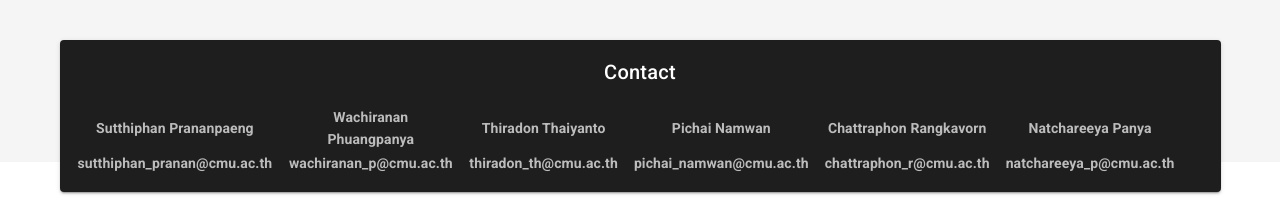
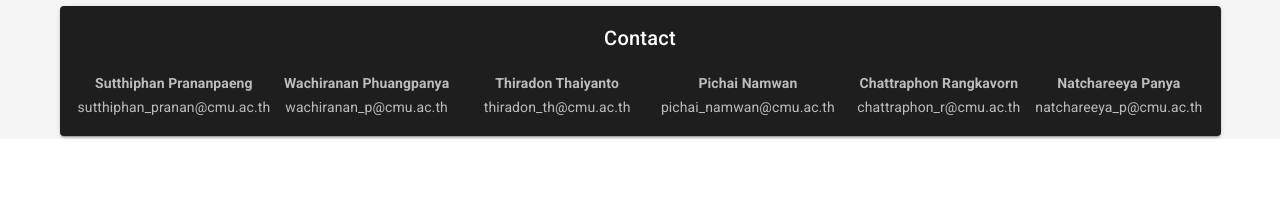
Before and after one commit to bridgecrew-perf6/classroom-resevation-deployment, a Nuxt app: page / in a window 1280 px wide. Shown: the part 661-862 px from the top of the page. After the commit the page ends 809 px from the top, so only its background shows below. Built offline with nearby package versions, Linux system fonts and the light colour scheme.

Commit message:
final project

```diff
--- a/components/home/home-contact.vue
+++ b/components/home/home-contact.vue
@@ -12,12 +12,12 @@
           <th>Natchareeya Panya</th>
         </tr>
         <tr>
-          <th>sutthiphan_pranan@cmu.ac.th</th>
-          <th>wachiranan_p@cmu.ac.th</th>
-          <th>thiradon_th@cmu.ac.th</th>
-          <th>pichai_namwan@cmu.ac.th</th>
-          <th>chattraphon_r@cmu.ac.th</th>
-          <th>natchareeya_p@cmu.ac.th</th>
+          <td>sutthiphan_pranan@cmu.ac.th</td>
+          <td>wachiranan_p@cmu.ac.th</th>
+          <td>thiradon_th@cmu.ac.th</td>
+          <td>pichai_namwan@cmu.ac.th</td>
+          <td>chattraphon_r@cmu.ac.th</td>
+          <td>natchareeya_p@cmu.ac.th</td>
         </tr>
       </table>
     </v-card-text>
@@ -29,11 +29,12 @@ export default {}
 </script>
 
 <style lang="scss" scoped>
-.name,
+.name{
+  width: 100%;
+}
 th {
   text-align: center;
-  padding-right: 14px;
-  margin: auto;
+  width: 17%;
 }
 .card{
 
--- a/components/kinesis/meethip-kinesis.vue
+++ b/components/kinesis/meethip-kinesis.vue
@@ -50,7 +50,7 @@ export default {
   height: 80px;
 }
 .pic {
-  height: 200px;
+  height: 150px;
   position: absolute;
   background-size: contain;
   border-radius: 5px
--- a/pages/index.vue
+++ b/pages/index.vue
@@ -9,7 +9,7 @@
       </v-col>
     </v-row>
     <v-row class="meethip">
-      <v-col class = "mt-10" cols="3" align-self="center" >
+      <v-col class = "mt-8" cols="3" align-self="center" >
         <meethip-kinesis />
       </v-col>
     </v-row>
@@ -39,6 +39,6 @@ export default {
   height: 10%;
 }
 .welcome {
-  height: 50%;
+  height: 48%;
 }
 </style>
```
